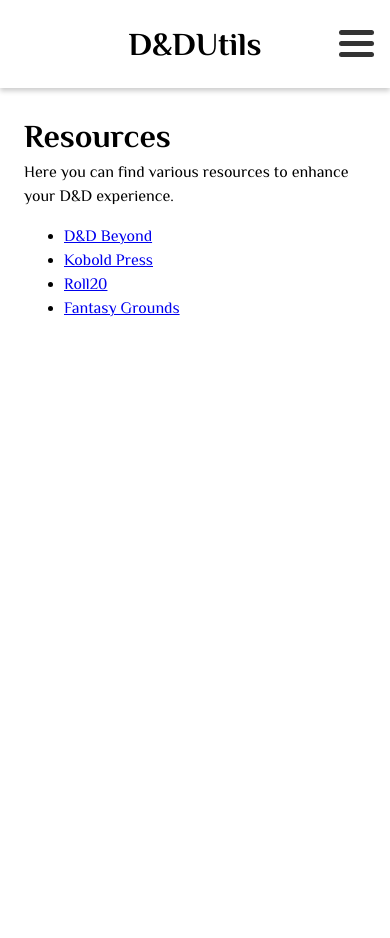
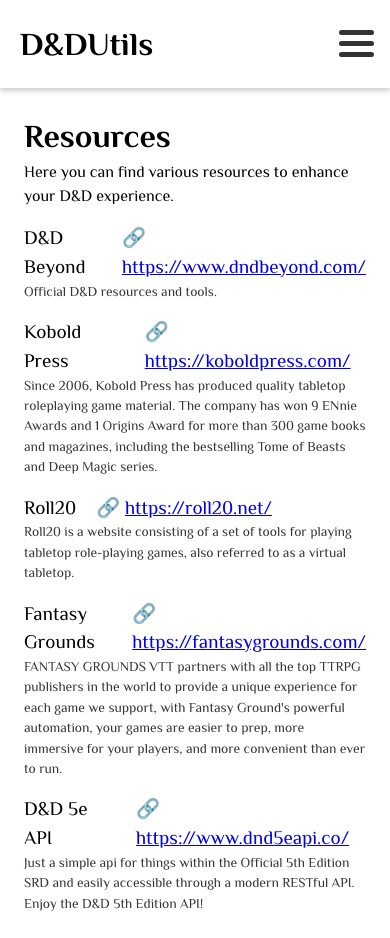
Before and after one commit to mmeza84/dnd-utils2, a React (Vite) app: page /resources in a window 390 px wide. Before the commit the page ends 844 px from the top, so only its background shows below. Built offline with nearby package versions, Linux system fonts and the light colour scheme.

Commit message:
Reformatting resources, styling mobile menu

```diff
--- a/src/components/header/Header.css
+++ b/src/components/header/Header.css
@@ -1,7 +1,5 @@
 .app-header {
 	padding: 1.25rem;
-	text-align: center;
-	/* background-color: var(--color-dark-khaki); */
 	box-shadow: 0px 3px 5px rgba(0, 0, 0, 0.2);
 	position: relative;
 }
@@ -45,9 +43,14 @@
 }
 
 .header-links {
+	border-top: 1px solid #ccc;
 	display: flex;
+	gap: 0.25rem;
+	margin-top: 0.25rem;
+	padding-top: 0.5rem;
 	flex-direction: column;
 	justify-content: center;
+	align-items: center;
 }
 
 .header-links.collapsed {
@@ -65,6 +68,7 @@
 	}
 
 	.header-links {
+		border-top: none;
 		flex-direction: row;
 		justify-content: flex-start;
 		margin-right: 1.5rem;
--- a/src/views/Resources.css
+++ b/src/views/Resources.css
@@ -0,0 +1,24 @@
+.resources-view {
+}
+
+.resources-view .resource-wrapper {
+	margin-top: 1rem;
+}
+
+.resources-view .resource-wrapper .resource-header {
+	display: flex;
+	align-items: center;
+}
+
+.resources-view .resource-wrapper .resource-name {
+	font-size: 1.2rem;
+	margin-right: 1.25rem;
+}
+.resources-view .resource-wrapper .resource-link {
+	font-size: 1.2rem;
+}
+
+.resources-view .resource-wrapper .resource-description {
+	font-size: 0.85rem;
+	color: #363636;
+}
--- a/src/views/Resources.tsx
+++ b/src/views/Resources.tsx
@@ -1,22 +1,88 @@
+import './Resources.css';
+
 export default function Resources() {
 	return (
 		<div className="resources-view">
 			<h1>Resources</h1>
 			<p>Here you can find various resources to enhance your D&D experience.</p>
-			<ul>
-				<li>
-					<a href="https://www.dndbeyond.com/">D&D Beyond</a>
-				</li>
-				<li>
-					<a href="https://koboldpress.com/">Kobold Press</a>
-				</li>
-				<li>
-					<a href="https://roll20.net/">Roll20</a>
-				</li>
-				<li>
-					<a href="https://fantasygrounds.com/">Fantasy Grounds</a>
-				</li>
-			</ul>
+
+			<div className="resource-wrapper">
+				<div className="resource-header">
+					<div className="resource-name">D&D Beyond</div>
+					<div className="resource-link">
+						&#128279;{' '}
+						<a href="https://www.dndbeyond.com/">https://www.dndbeyond.com/</a>
+					</div>
+				</div>
+				<div className="resource-description">
+					<p>Official D&D resources and tools.</p>
+				</div>
+			</div>
+
+			<div className="resource-wrapper">
+				<div className="resource-header">
+					<div className="resource-name">Kobold Press</div>
+					<div className="resource-link">
+						&#128279; <a href="https://koboldpress.com/">https://koboldpress.com/</a>
+					</div>
+				</div>
+				<div className="resource-description">
+					<p>
+						Since 2006, Kobold Press has produced quality tabletop roleplaying game
+						material. The company has won 9 ENnie Awards and 1 Origins Award for more
+						than 300 game books and magazines, including the bestselling Tome of Beasts
+						and Deep Magic series.
+					</p>
+				</div>
+			</div>
+
+			<div className="resource-wrapper">
+				<div className="resource-header">
+					<div className="resource-name">Roll20</div>
+					<div className="resource-link">
+						&#128279; <a href="https://roll20.net/">https://roll20.net/</a>
+					</div>
+				</div>
+				<div className="resource-description">
+					<p>
+						Roll20 is a website consisting of a set of tools for playing tabletop
+						role-playing games, also referred to as a virtual tabletop.
+					</p>
+				</div>
+			</div>
+
+			<div className="resource-wrapper">
+				<div className="resource-header">
+					<div className="resource-name">Fantasy Grounds</div>
+					<div className="resource-link">
+						&#128279;{' '}
+						<a href="https://fantasygrounds.com/">https://fantasygrounds.com/</a>
+					</div>
+				</div>
+				<div className="resource-description">
+					<p>
+						FANTASY GROUNDS VTT partners with all the top TTRPG publishers in the world
+						to provide a unique experience for each game we support, with Fantasy
+						Ground's powerful automation, your games are easier to prep, more immersive
+						for your players, and more convenient than ever to run.
+					</p>
+				</div>
+			</div>
+
+			<div className="resource-wrapper">
+				<div className="resource-header">
+					<div className="resource-name">D&D 5e API</div>
+					<div className="resource-link">
+						&#128279; <a href="https://www.dnd5eapi.co/">https://www.dnd5eapi.co/</a>
+					</div>
+				</div>
+				<div className="resource-description">
+					<p>
+						Just a simple api for things within the Official 5th Edition SRD and easily
+						accessible through a modern RESTful API. Enjoy the D&D 5th Edition API!
+					</p>
+				</div>
+			</div>
 		</div>
 	);
 }
```
